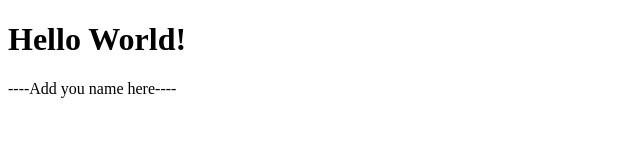
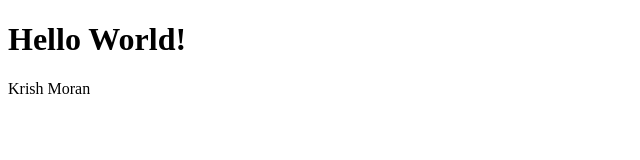
Before and after one commit to DS4200-S23-Class/ic-01-krishmoran, a plain HTML site: page index.html in a window 1280 px wide. Shown: the whole page, without its empty margins (0-640 px from the left). Drawn offline with Linux system fonts and the light colour scheme.

Commit message:
added name

```diff
--- a/index.html
+++ b/index.html
@@ -6,7 +6,7 @@
 
 <p>
 
-----Add you name here----
+Krish Moran
 
 </p>
 
```
